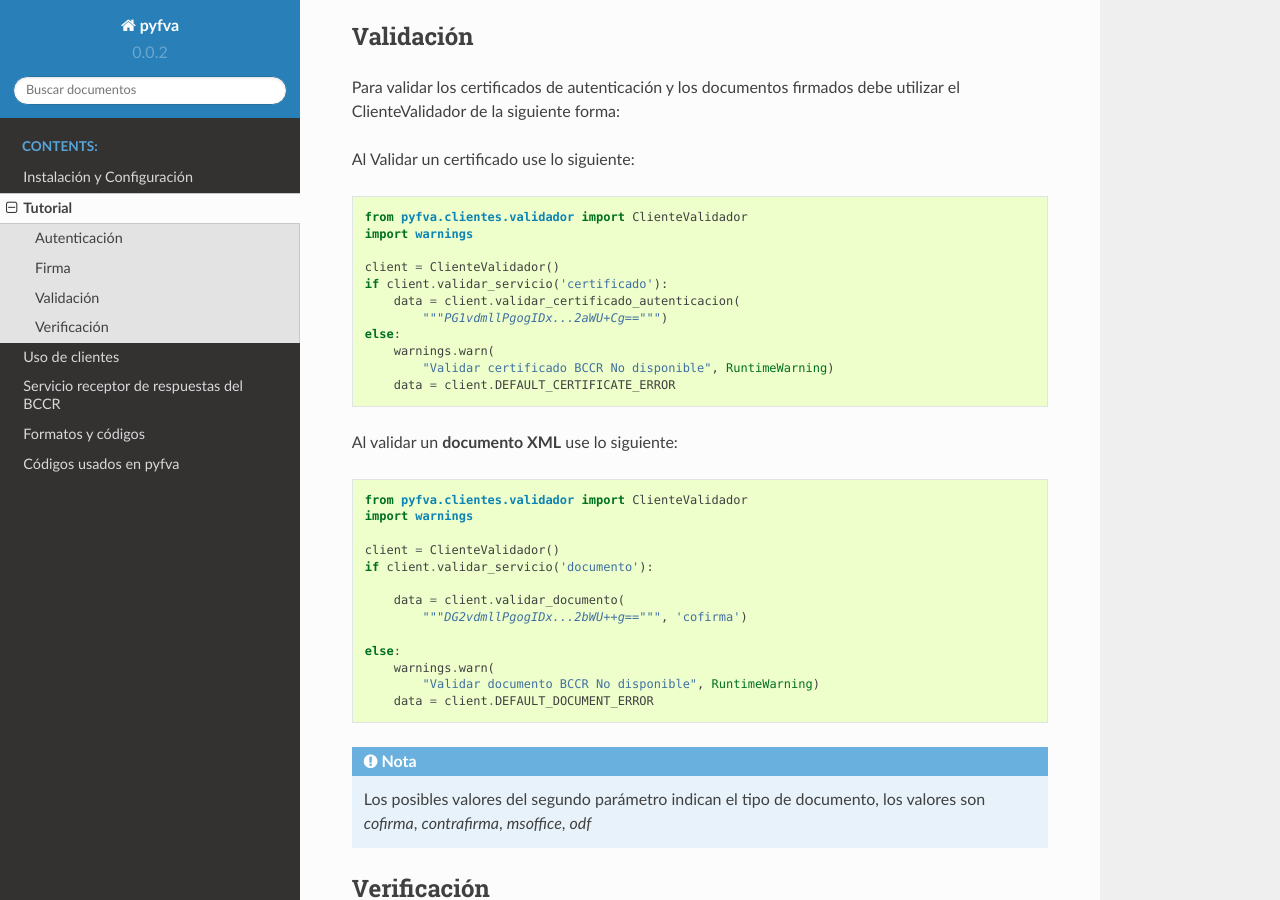
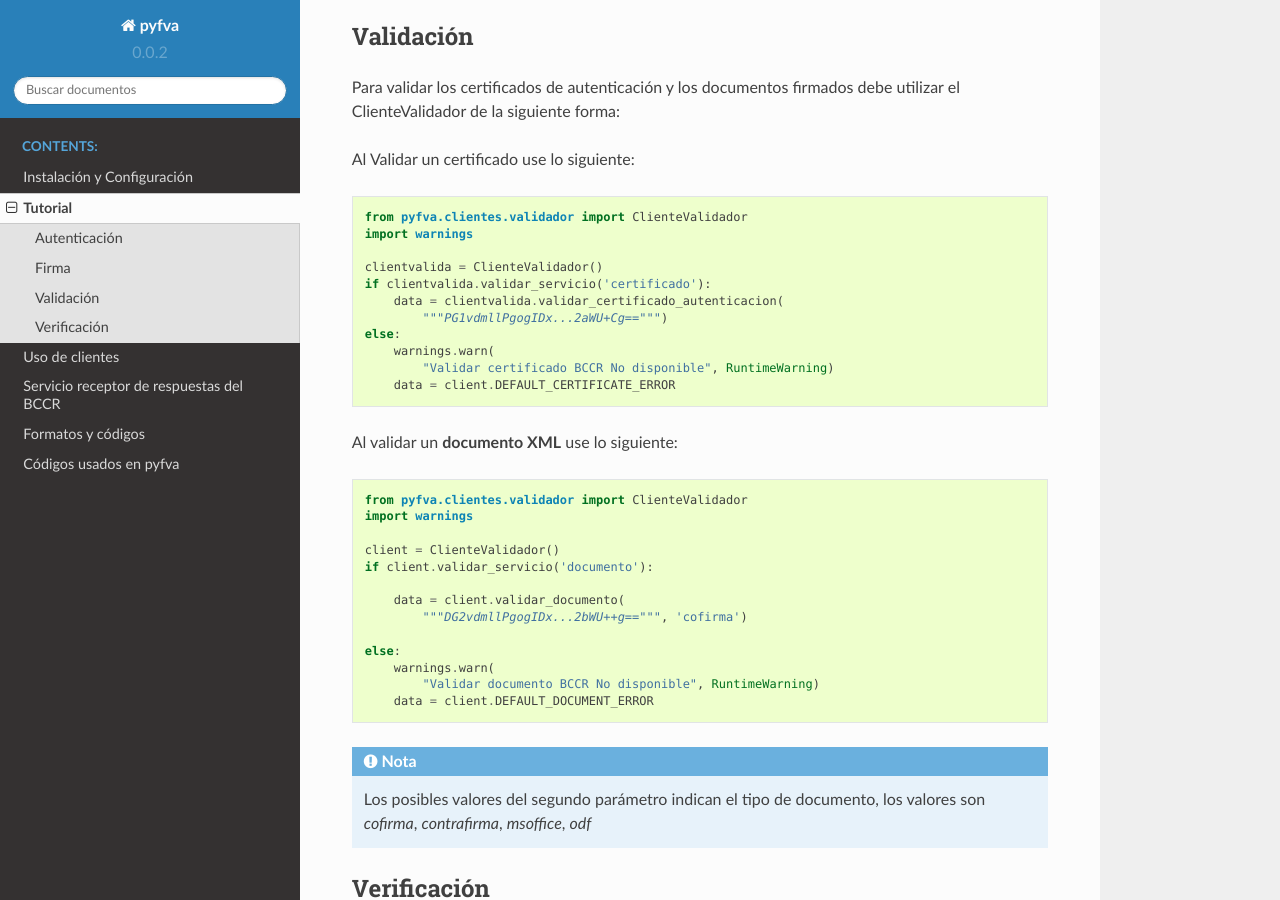
Before and after one commit to Solvosoft/pyfva, a Sphinx documentation site: the page built from docs/source/tutorial.rst, in a window 1280 px wide and 900 px high, scrolled down 1365 px. Built offline with Sphinx 7.4.7 and the Read the Docs theme 2.0.0, drawn with Linux system fonts in a browser that asks for light colours.

Commit message:
Update some documentation

```diff
--- a/docs/source/tutorial.rst
+++ b/docs/source/tutorial.rst
@@ -68,9 +68,9 @@ Al Validar un certificado use lo siguiente:
     from pyfva.clientes.validador import ClienteValidador
     import warnings
 
-    client = ClienteValidador()
-    if client.validar_servicio('certificado'):
-        data = client.validar_certificado_autenticacion(
+    clientvalida = ClienteValidador()
+    if clientvalida.validar_servicio('certificado'):
+        data = clientvalida.validar_certificado_autenticacion(
             """PG1vdmllPgogIDx...2aWU+Cg==""")
     else:
         warnings.warn(
```
Also changed, not shown: 2 other files.
